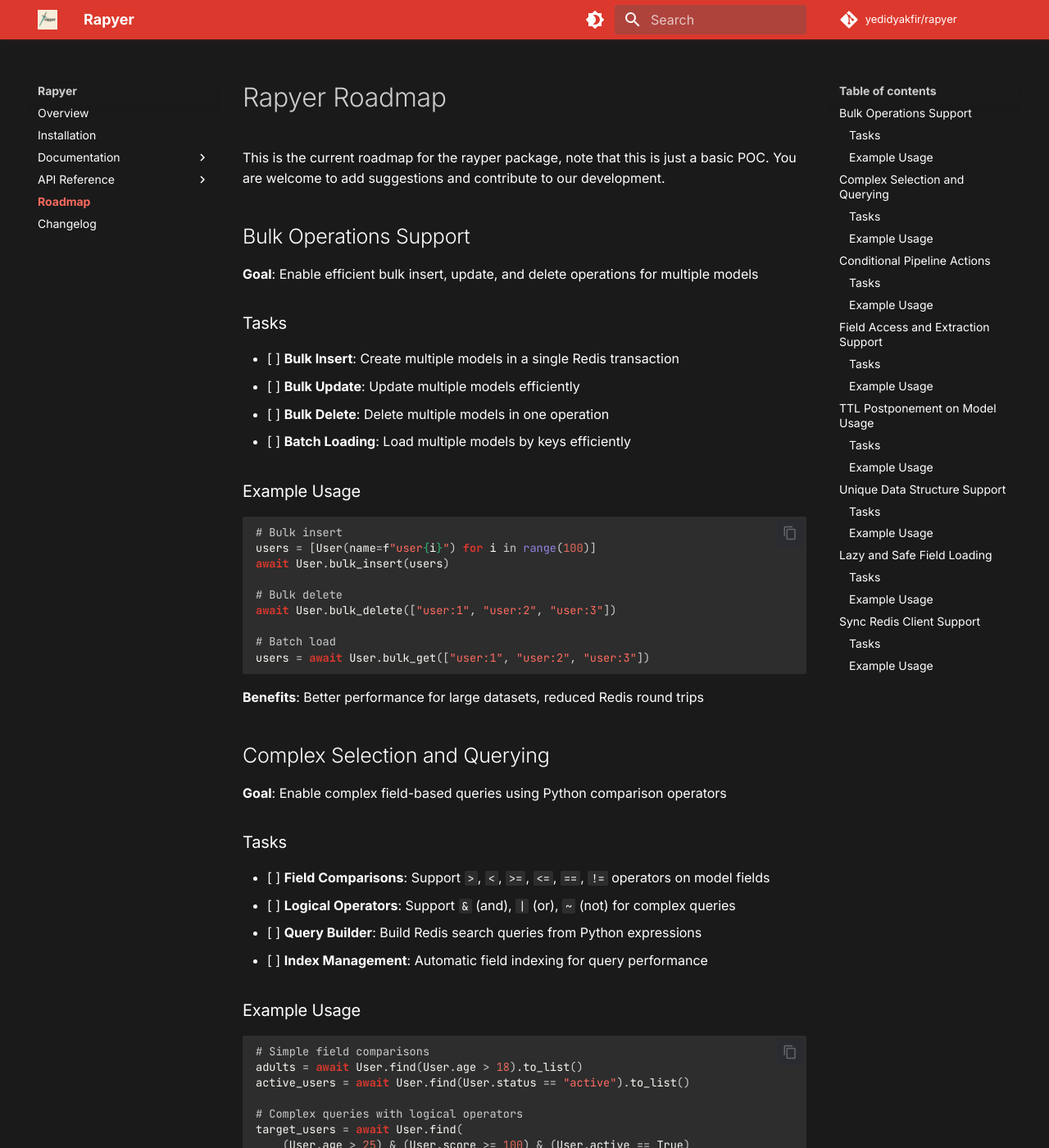
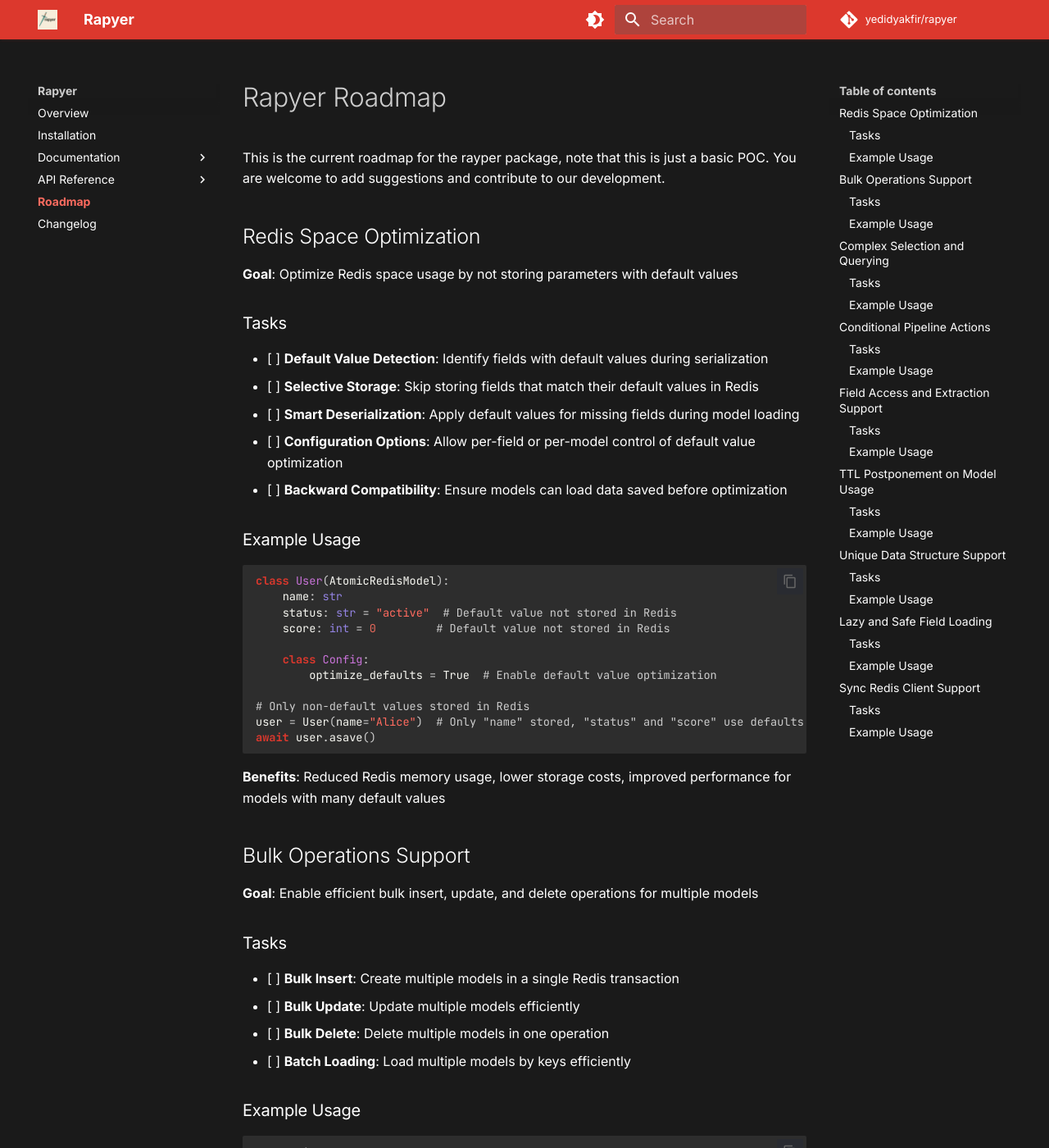
Before and after one commit to yedidyakfir/rapyer, an MkDocs documentation site: the page built from docs/roadmap.md, in a window 1280 px wide and 1400 px high. Shown: the whole window at 82% size. Built offline with MkDocs 1.6.1 and Material for MkDocs 9.7.7, drawn with Linux system fonts in a browser that asks for light colours; comment, search, counter and statistics services are not loaded.

Commit message:
[add-benchmarking] - added another task to road map

````diff
--- a/docs/roadmap.md
+++ b/docs/roadmap.md
@@ -2,6 +2,34 @@
 
 This is the current roadmap for the rayper package, note that this is just a basic POC.
 You are welcome to add suggestions and contribute to our development.
+
+## Redis Space Optimization
+
+**Goal**: Optimize Redis space usage by not storing parameters with default values
+
+### Tasks
+- [ ] **Default Value Detection**: Identify fields with default values during serialization
+- [ ] **Selective Storage**: Skip storing fields that match their default values in Redis
+- [ ] **Smart Deserialization**: Apply default values for missing fields during model loading
+- [ ] **Configuration Options**: Allow per-field or per-model control of default value optimization
+- [ ] **Backward Compatibility**: Ensure models can load data saved before optimization
+
+### Example Usage
+```python
+class User(AtomicRedisModel):
+    name: str
+    status: str = "active"  # Default value not stored in Redis
+    score: int = 0         # Default value not stored in Redis
+
+    class Config:
+        optimize_defaults = True  # Enable default value optimization
+
+# Only non-default values stored in Redis
+user = User(name="Alice")  # Only "name" stored, "status" and "score" use defaults
+await user.asave()
+```
+
+**Benefits**: Reduced Redis memory usage, lower storage costs, improved performance for models with many default values
 
 ## Bulk Operations Support
 
````
